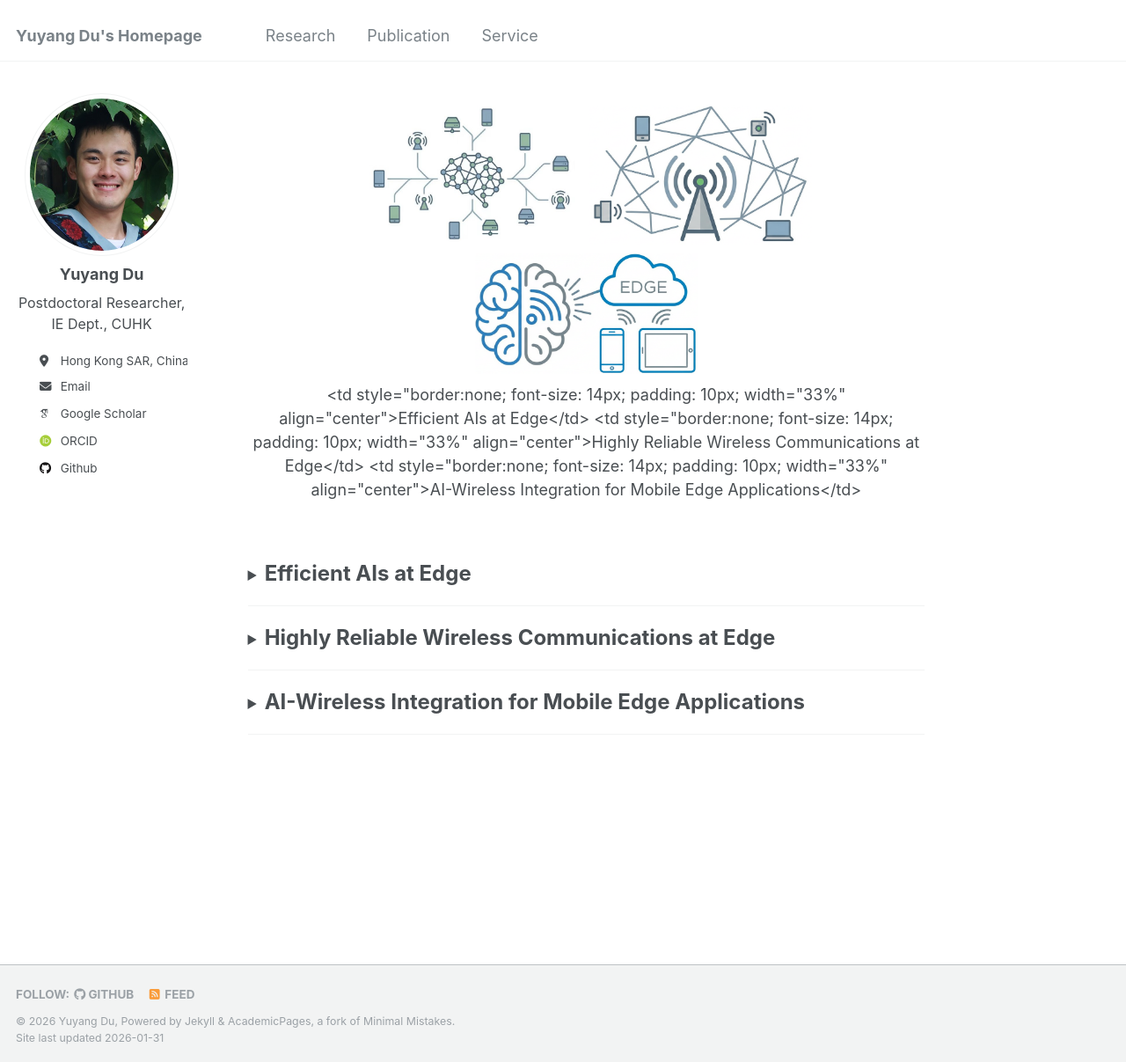
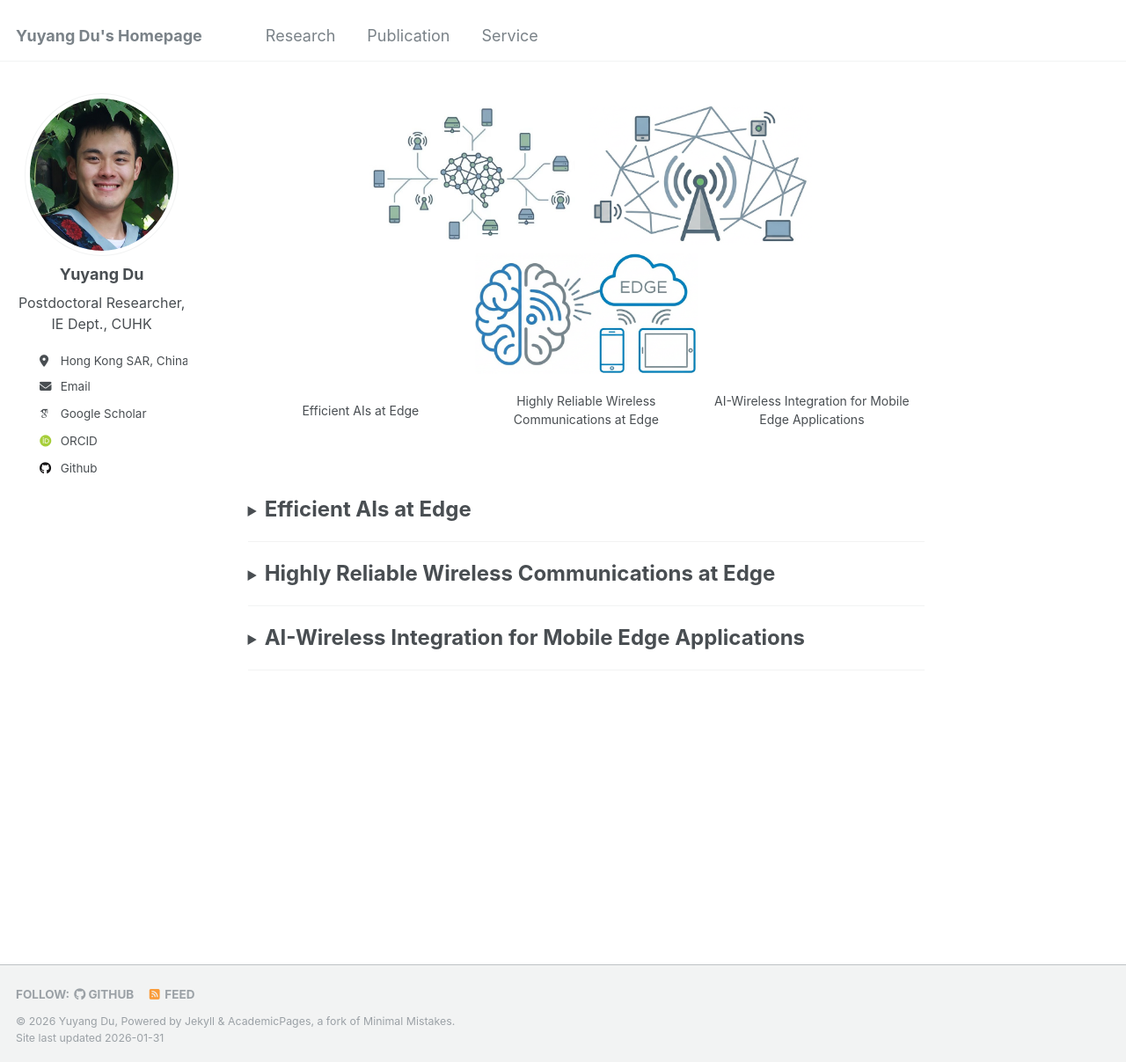
Before and after one commit to yuyangdu01/yuyangdu01.github.io, a Jekyll site: the page built from _pages/research.md, in a window 1280 px wide and 1207 px high. Shown: the whole window at 88% size. Built offline with Jekyll 4.4.1, drawn with Linux system fonts in a browser that asks for light colours; some web fonts are replaced.

Commit message:
Update research.md

```diff
--- a/_pages/research.md
+++ b/_pages/research.md
@@ -15,9 +15,9 @@ redirect_from:
 <div align="center">
   <table style="border:none; border-collapse: collapse;">
     <tr>
-      <td style="border:none; font-size: 14px; padding: 10px; width="33%" align="center">Efficient AIs at Edge</td>
-      <td style="border:none; font-size: 14px; padding: 10px; width="33%" align="center">Highly Reliable Wireless Communications at Edge</td>
-      <td style="border:none; font-size: 14px; padding: 10px; width="33%" align="center">AI-Wireless Integration for Mobile Edge Applications</td>
+      <td style="border:none; font-size: 14px; padding: 10px;" width="33%" align="center">Efficient AIs at Edge</td>
+      <td style="border:none; font-size: 14px; padding: 10px;" width="33%" align="center">Highly Reliable Wireless Communications at Edge</td>
+      <td style="border:none; font-size: 14px; padding: 10px;" width="33%" align="center">AI-Wireless Integration for Mobile Edge Applications</td>
     </tr>
   </table>
 </div>
```
